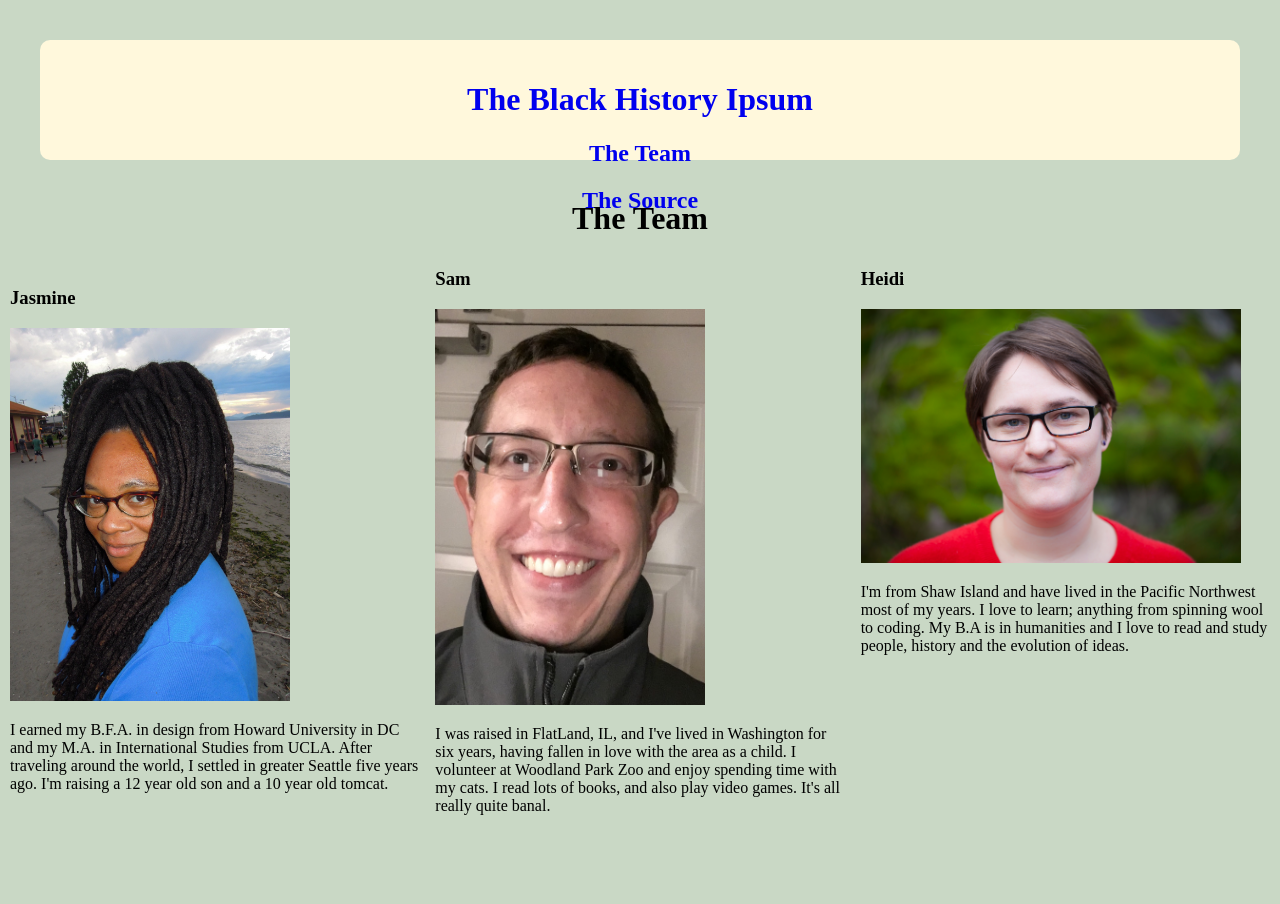
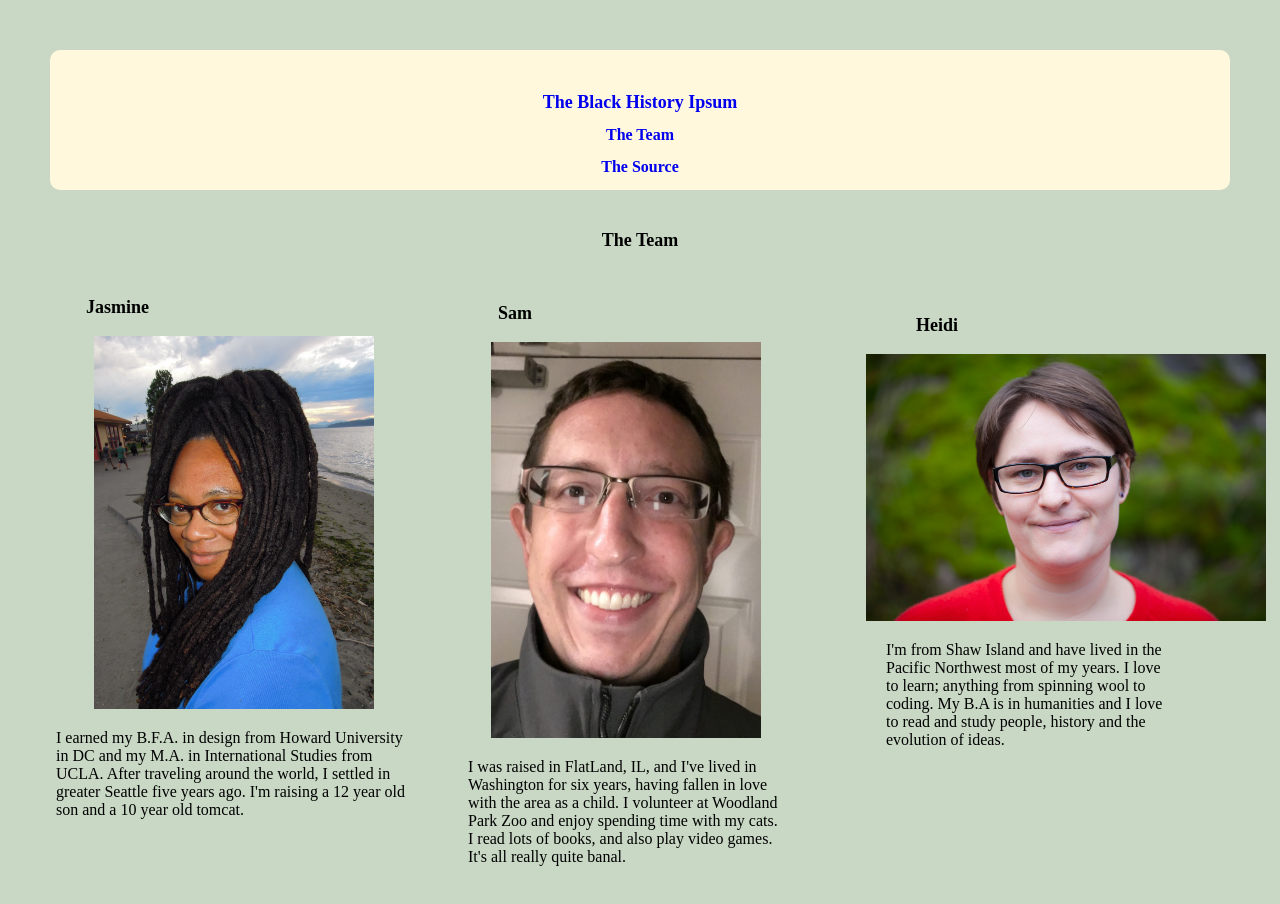
Before and after one commit to samjarzembowski/black-history-ipsum, a plain HTML site: page team.html in a window 1280 px wide. Before the commit the page ends 877 px from the top, so only its background shows below. Drawn offline with Linux system fonts and the light colour scheme.

Commit message:
improved styling on index and team

```diff
--- a/css/about.css
+++ /dev/null
@@ -1,26 +0,0 @@
-html {
-   display: -webkit-box;   OLD: Safari,  iOS, Android browser, older WebKit browsers.
-   display: -moz-box;      OLD: Firefox (buggy)
-   display: -ms-flexbox;   MID: IE 10
-   display: -webkit-flex;  NEW, Chrome 21–28, Safari 6.1+
-   display: flex;          NEW: IE11, Chrome 29+, Opera 12.1+, Firefox 22+
-}
-
-
-
-
-header {
-   background-color: #c9d8c5;
-}
-
-h1 {
-   height: 10rem;
-}
-
-footer {
-   background: #7d4627;
-}
-
-#generatorform {
-   flex-direction: row;
-}
--- a/css/index.css
+++ b/css/index.css
@@ -5,6 +5,22 @@ body {
 
 a {
   text-decoration: none;
+  padding: none;
+}
+
+h1 {
+  font-size: 18px;
+  font-family: 'lora';
+}
+
+h2 {
+  font-size: 16px;
+  font-family: 'lora';
+}
+
+h3 {
+  font-size: 14px;
+  font-family: 'lora';
 }
 
 .header {
@@ -12,11 +28,20 @@ a {
   text-align: center;
   font-size: 12px;
   font-family: 'lora';
-  height: 10px;
+  height: 20px;
 }
 
-.nav {
-  height: 100px;
+.nav1 {
+  height: 200px;
+  text-align: center;
+  background-color: cornsilk;
+  font-family: 'lora';
+  margin: 40px;
+  border-radius: 10px;
+  padding: 10px;
+}
+.nav2 {
+  height: 120px;
   text-align: center;
   background-color: cornsilk;
   font-family: 'lora';
@@ -31,9 +56,11 @@ a {
 
 .generator {
   margin: 40px;
+  margin-top: 160px;
   border-radius: 10px;
   background-color: wheat;
   padding: 20px;
+  height: 400px;
 }
 
 .gentextbox {
@@ -77,9 +104,16 @@ a {
   -webkit-column-count: 3;
   -moz-column-count: 3;
   column-count: 3;
-  column-width: 40%;
+  column-width: 45%;
   height: 100%;
   padding: 10px;
+  margin: 10px;
+}
+
+.teamp {
+  padding: 10px;
+  font-family: 'lora';
+  font-size: 16px;
 }
 
 .thead {
@@ -89,21 +123,38 @@ a {
 .jasmine {
   text-align: left;
   width: 100%;
-  height: 580px;
+  height: 600px;
+  padding: 6px;
+
 }
 
 .sam {
   text-align: left;
-  width: 100%;
+  width: 90%;
   height: 580px;
+  padding: 6px;
 }
 
 .heidi {
   text-align: left;
-  width: 100%;
+  width: 90%;
   height: 580px;
+  padding: 6px;
 }
 
-img {
-  text-align: center;
+img.displayed {
+    display: block;
+    margin-left: auto;
+    margin-right: auto;
 }
+
+p.displayed {
+  text-align: left;
+  margin: 20px;
+  font-size: 16px;
+}
+
+h3.displayed {
+  margin-left: 50px;
+  font-size: 18px;
+}
--- a/team.html
+++ b/team.html
@@ -4,8 +4,9 @@
     <title>About Us</title>
     <link rel="stylesheet" type="text/css" href="css/index.css">
   </head>
-  <body>
-    <header class="nav">
+
+  <body class="teamp">
+    <header class="nav2">
       <div class="header"></div>
         <h1><a href="index.html">The Black History Ipsum</a></h1>
         <h2><a href="team.html">The Team</a></h2><h2><a href="author.html">The Source</a></h2>
@@ -16,21 +17,22 @@
 
     <div class="team">
       <section class="jasmine">
-        <h3>Jasmine</h3>
-        <img src="img/Jasmine.jpg" width="280px">
-        <p>I earned my B.F.A. in design from Howard University in DC and my M.A. in International Studies from UCLA. After traveling around the world, I settled in greater Seattle five years ago. I'm raising a 12 year old son and a 10 year old tomcat.</p><br>
+        <h3 class="displayed">Jasmine</h3>
+        <img class="displayed" src="img/Jasmine.jpg" width="280px" >
+        <p class="displayed">I earned my B.F.A. in design from Howard University in DC and my M.A. in International Studies from UCLA. After traveling around the world, I settled in greater Seattle five years ago. I'm raising a 12 year old son and a 10 year old tomcat.</p><br>
       </section>
 
       <section class="sam">
-        <h3>Sam</h3>
-        <img src="img/Sam.jpeg" width="270px">
-        <p>I was raised in FlatLand, IL, and I've lived in Washington for six years, having fallen in love with the area as a child.  I volunteer at Woodland Park Zoo and enjoy spending time with my cats.  I read lots of books, and also play video games.  It's all really quite banal.</p><br>
+        <h3 class="displayed">Sam</h3>
+        <img class="displayed" src="img/Sam.jpeg" width="270px">
+        <p class="displayed">I was raised in FlatLand, IL, and I've lived in Washington for six years, having fallen in love with the area as a child.  I volunteer at Woodland Park Zoo and enjoy spending time with my cats.  I read lots of books, and also play video games.  It's all really quite banal.</p><br>
+
+      <section class="heidi">
+        <h3 class="displayed">Heidi</h3>
+        <img class="displayed" src="img/Heidi.jpg" width="400px">
+        <p class="displayed">I'm from Shaw Island and have lived in the Pacific Northwest most of my years. I love to learn; anything from spinning wool to coding. My B.A is in humanities and I love to read and study people, history and the evolution of ideas.</p><br>
       </section>
 
-      <section class="heidi">
-        <h3>Heidi</h3>
-        <img src="img/Heidi.jpg" width="380px">
-        <p>I'm from Shaw Island and have lived in the Pacific Northwest most of my years. I love to learn; anything from spinning wool to coding. My B.A is in humanities and I love to read and study people, history and the evolution of ideas.</p><br>
       </section>
     </div>
 
```
Also changed, not shown: about.html (deleted, +0 -10 lines), index.html (+2 -2 lines), 1 other file.
